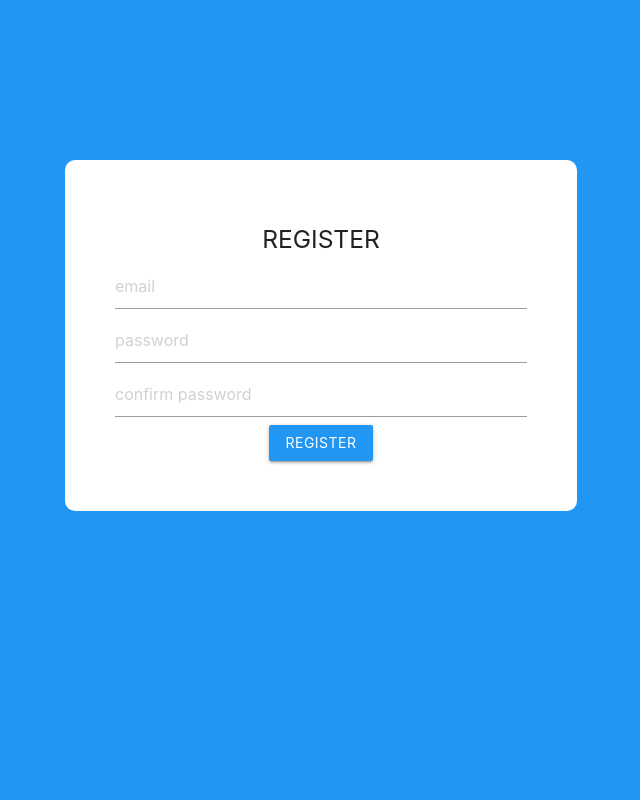
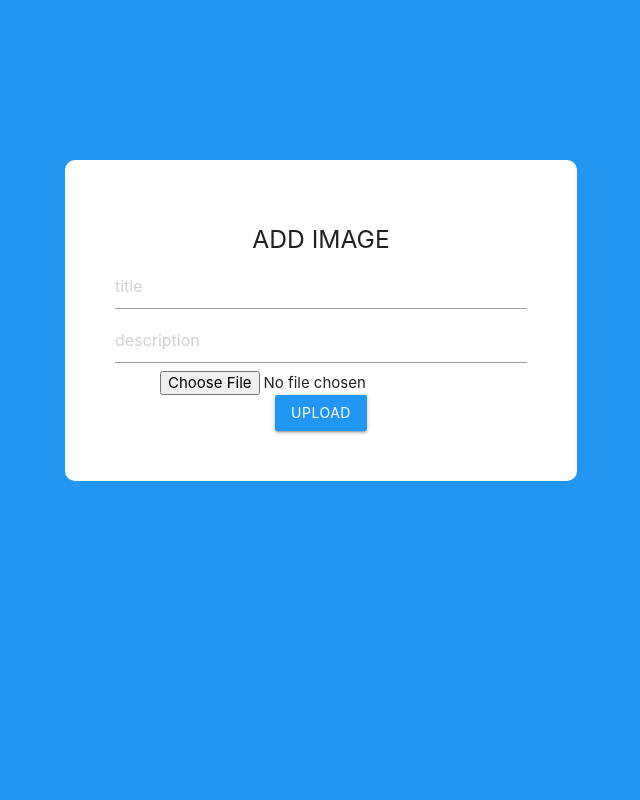
Before and after one commit to webBlaster/fileuploader, a Flask app: page / in a window 1280 px wide. Shown: the whole page, without its empty margins (319-959 px from the left). Run offline with Flask 2, Linux system fonts and the light colour scheme; some libraries are stand-ins or nearby versions.

Commit message:
added imports for model

```diff
--- a/main.py
+++ b/main.py
@@ -1,9 +1,10 @@
 from flask import request, escape, render_template, url_for, redirect, jsonify
 from config import app
+from model.objects import admin, picture
 
 @app.route('/')
 def index():
-    return render_template('register.html')
+    return render_template('dashboard.html')
 
 #login route
 @app.route('/login', methods=['POST'])
--- a/static/styles.css
+++ b/static/styles.css
@@ -7,6 +7,6 @@
 
 @media only screen and (max-width: 600px){
     .login {
-        width:80%;
+        width:70%;
     }
 }
--- a/templates/dashboard.html
+++ b/templates/dashboard.html
@@ -0,0 +1,38 @@
+<!DOCTYPE html>
+<html lang="en">
+<head>
+    <meta charset="UTF-8">
+    <meta name="viewport" content="width=device-width, initial-scale=1.0">
+    <meta http-equiv="X-UA-Compatible" content="ie=edge">
+    <meta name="theme-color" content="	#000000" />
+    <!--Import Google Icon Font-->
+    <link href="https://fonts.googleapis.com/icon?family=Material+Icons" rel="stylesheet">
+    <link href="../static/styles.css" rel="stylesheet">
+    <!--Animate CSS-->
+    <link
+    rel="stylesheet"
+    href="https://cdnjs.cloudflare.com/ajax/libs/animate.css/4.0.0/animate.min.css"
+    />
+     <!-- Compiled and minified CSS -->
+     <link rel="stylesheet" href="https://cdnjs.cloudflare.com/ajax/libs/materialize/1.0.0/css/materialize.min.css">
+
+     <!-- Compiled and minified JavaScript -->
+     <script src="https://cdnjs.cloudflare.com/ajax/libs/materialize/1.0.0/js/materialize.min.js"></script>
+    <title>File Uploader</title>
+    <style>
+    </style>
+</head>
+<body class="blue">
+    <form class="login center white" method="POST">
+        <h5>ADD IMAGE</h5>
+        <input type="text" name="title" class="input" placeholder="title" required/>
+        <input type="text" name="description" class="input" placeholder="description" required/>
+        <input type="file" value="upload" class="input" required/><br/>
+        <input type="submit" value="upload" class="btn blue" />
+    </form>
+
+    <div class="container center">
+        <h4></h4>
+    </div>
+</body>
+</html>
```
